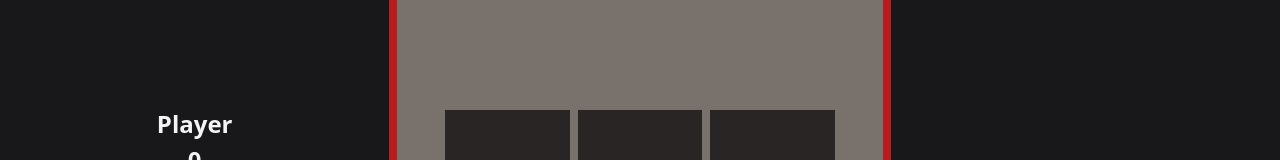
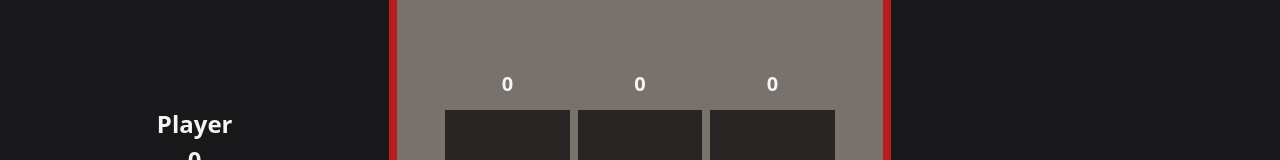
Before and after one commit to rezyaev/knucklebones, a Svelte app: page / in a window 1280 px wide. Shown: the part 360-520 px from the top of the page. Built offline with nearby package versions, Linux system fonts and the light colour scheme.

Commit message:
display column scores

```diff
--- a/src/App.svelte
+++ b/src/App.svelte
@@ -14,7 +14,12 @@
 		currentDice = random(1, 6);
 	}
 
-	$: score = sum(cells);
+	$: score = {
+		total: sum(cells),
+		col1: sum(cells.slice(0, 3)),
+		col2: sum(cells.slice(3, 6)),
+		col3: sum(cells.slice(6, 9)),
+	};
 
 	$: {
 		console.log("[App State Updated]");
@@ -25,7 +30,7 @@
 <main class="flex h-screen w-screen bg-zinc-900">
 	<div class="flex h-full flex-1 flex-col items-center justify-end pb-36">
 		<h2 class="mb-1 text-2xl font-bold text-zinc-100">Player</h2>
-		<h3 class="mb-6 text-2xl font-bold text-zinc-100">{score}</h3>
+		<h3 class="mb-6 text-2xl font-bold text-zinc-100">{score.total}</h3>
 		<div
 			class="flex h-24 w-3/4 items-center justify-center rounded-xl bg-stone-600"
 		>
@@ -50,7 +55,17 @@
 		</div>
 
 		<!-- Player Board -->
-		<div class="grid h-2/5 grid-flow-col grid-cols-3 grid-rows-3 gap-2">
+		<div
+			class="relative grid h-2/5 grid-flow-col grid-cols-3 grid-rows-3 gap-2"
+		>
+			<div
+				class="absolute -top-10 flex w-full gap-2 text-xl font-bold text-zinc-100"
+			>
+				<p class="flex-1 text-center">{score.col1}</p>
+				<p class="flex-1 text-center">{score.col2}</p>
+				<p class="flex-1 text-center">{score.col3}</p>
+			</div>
+
 			{#each cells as cell, index}
 				<Cell dice="{cell}" on:click="{() => putDice(index)}" />
 			{/each}
```
